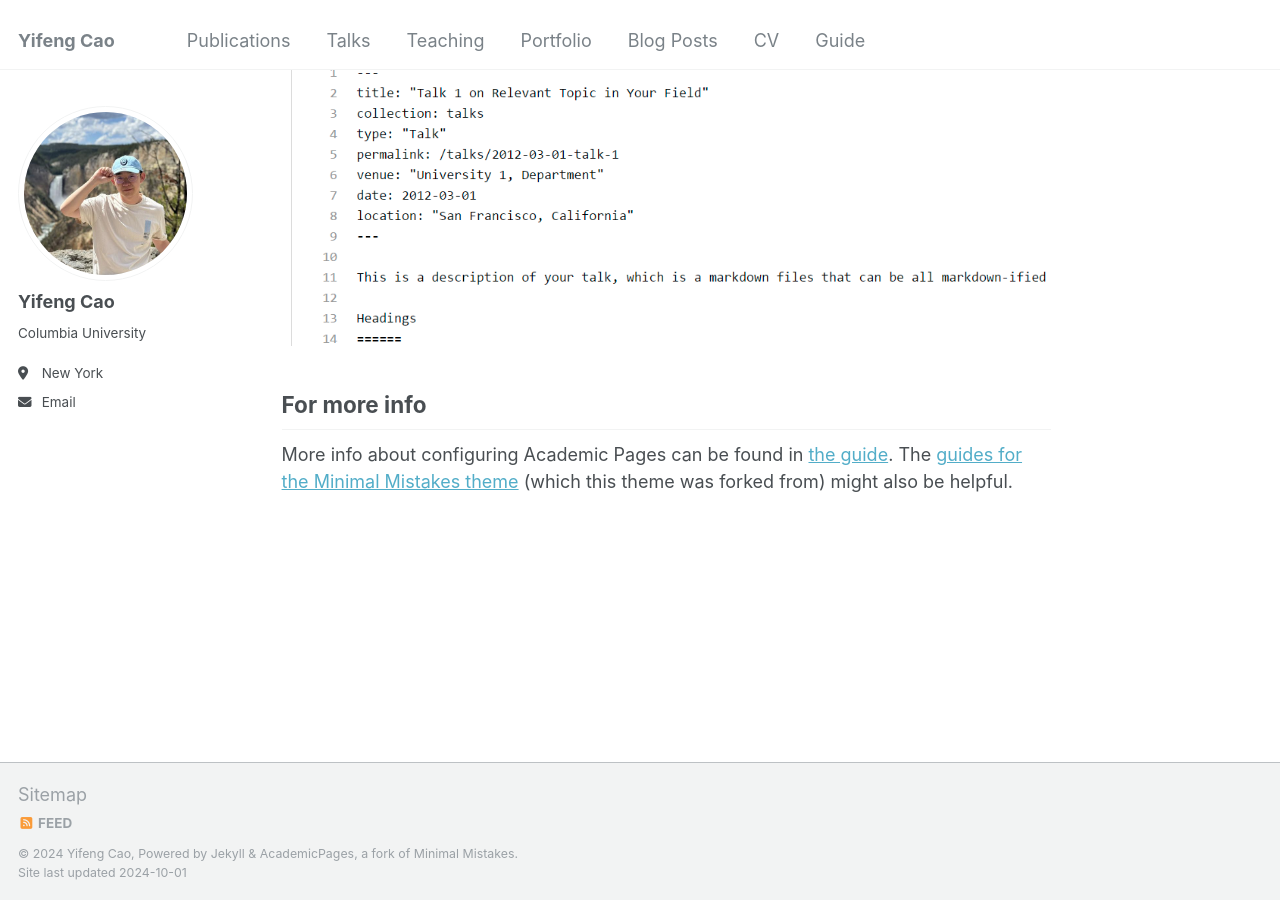
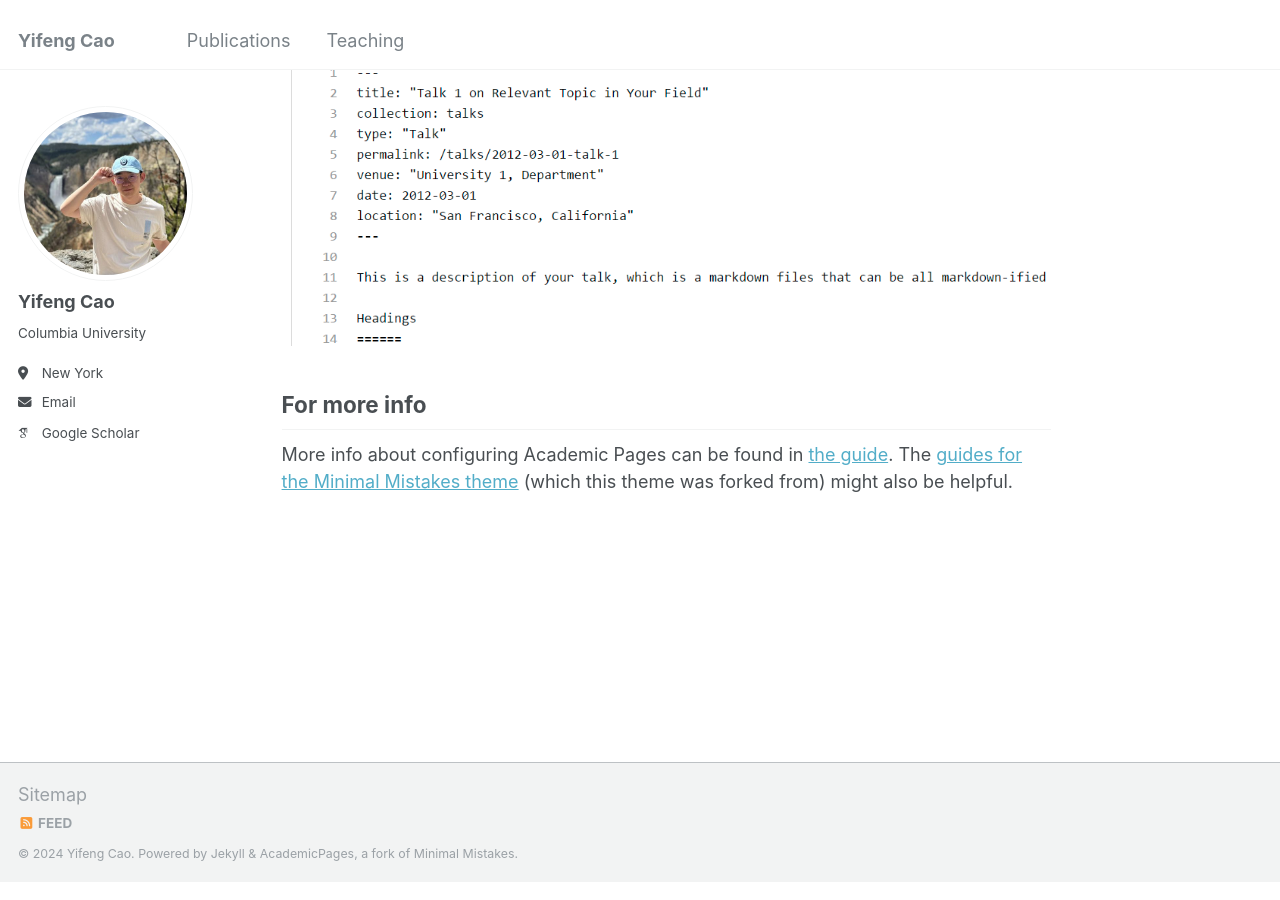
Before and after one commit to Yifeng-Cao/Yifeng-Cao.github.io, a Jekyll site: the page built from _pages/about.md, in a window 1280 px wide and 900 px high, scrolled down 2643 px. Built offline with Jekyll 4.4.1, drawn with Linux system fonts in a browser that asks for light colours; some web fonts are replaced.

Commit message:
test data

```diff
--- a/_config.yml
+++ b/_config.yml
@@ -33,7 +33,7 @@ author:
 
   # # Academic websites
   # arxiv            : # URL - Update with the correct link to your profile
-  # googlescholar    : "https://scholar.google.com/citations?user=PS_CX0AAAAAJ"
+  googlescholar    : "https://scholar.google.com/citations?user=InXdRkwAAAAJ&hl=en&oi=ao"
   # impactstory      : # URL
   # orcid            : "http://orcid.org/yourorcidurl"
   # semantic         : # URL
--- a/_includes/author-profile.html
+++ b/_includes/author-profile.html
@@ -28,7 +28,7 @@
         <li class="author__desktop"><i class="fa-solid fa-location-dot icon-pad-right" aria-hidden="true"></i>{{ author.location }}</li>
       {% endif %}
       {% if author.employer %}
-        <li class="author__desktop"><i class="fas fa-fw fa-building-columns icon-pad-right" aria-hidden="true"></i>{{ author.employer }}</li>
+        <li class="author__desktop"><i class="fa fa-solid fa-building-columns icon-pad-right" aria-hidden="true"></i>{{ author.employer }}</li>
       {% endif %}
       {% if author.uri %}
         <li><a href="{{ author.uri }}"><i class="fas fa-fw fa-link icon-pad-right" aria-hidden="true"></i>{{ site.data.ui-text[site.locale].website_label | default: "Website" }}</a></li>
@@ -148,10 +148,10 @@
         <li><a href="https://www.xing.com/profile/{{ author.xing }}"><i class="fab fa-fw fa-xing icon-pad-right" aria-hidden="true"></i>XING</a></li>
       {% endif %}
       {% if author.youtube %}
-        <li><a href="https://www.youtube.com/@{{ author.youtube }}"><i class="fab fa-fw fa-youtube icon-pad-right" aria-hidden="true"></i>YouTube</a></li>
+        <li><a href="https://www.youtube.com/user/{{ author.youtube }}"><i class="fab fa-fw fa-youtube icon-pad-right" aria-hidden="true"></i>YouTube</a></li>
       {% endif %}
       {% if author.zhihu %}
-      <li><a href="htps://www.zhihu.com/people/{{ author.zhihu }}"><i class="fab fa-fw fa-zhihu icon-pad-right" aria-hidden="true"></i>Zhihu</a></li>
+      <li><a href="{{ author.zhihu }}"><i class="fab fa-fw fa-zhihu icon-pad-right" aria-hidden="true"></i>Zhihu</a></li>
       {% endif %}
     </ul>
   </div>
--- a/_includes/comments.html
+++ b/_includes/comments.html
@@ -76,8 +76,6 @@
       {% endif %}
     </section>
   {% when "custom" %}
-    <h4 class="page__comments-title">{{ comments_label }}</h4>
     <section id="comments"></section>
-    {% include /comments-providers/scripts.html %}
   {% endcase %}
 </div>
--- a/_includes/footer.html
+++ b/_includes/footer.html
@@ -19,7 +19,4 @@
 </div>
 {% endif %}
 
-<div class="page__footer-copyright">
-  &copy; {{ site.time | date: '%Y' }} {{ site.name | default: site.title }}, {{ site.data.ui-text[site.locale].powered_by | default: "Powered by" }} <a href="http://jekyllrb.com" rel="nofollow">Jekyll</a> &amp; <a href="https://github.com/academicpages/academicpages.github.io">AcademicPages</a>, a fork of <a href="https://mademistakes.com/work/minimal-mistakes-jekyll-theme/" rel="nofollow">Minimal Mistakes</a>.<br />
-  Site last updated {{ "now" | date: '%Y-%m-%d' %}}
-</div>
+<div class="page__footer-copyright">&copy; {{ site.time | date: '%Y' }} {{ site.name | default: site.title }}. {{ site.data.ui-text[site.locale].powered_by | default: "Powered by" }} <a href="http://jekyllrb.com" rel="nofollow">Jekyll</a> &amp; <a href="https://github.com/academicpages/academicpages.github.io">AcademicPages</a>, a fork of <a href="https://mademistakes.com/work/minimal-mistakes-jekyll-theme/" rel="nofollow">Minimal Mistakes</a>.</div>
--- a/_includes/scripts.html
+++ b/_includes/scripts.html
@@ -1,3 +1,4 @@
 <script src="{{ base_path }}/assets/js/main.min.js"></script>
 
 {% include analytics.html %}
+{% include /comments-providers/scripts.html %}
```
Also changed, not shown: _data/navigation.yml (+11 -10 lines).
